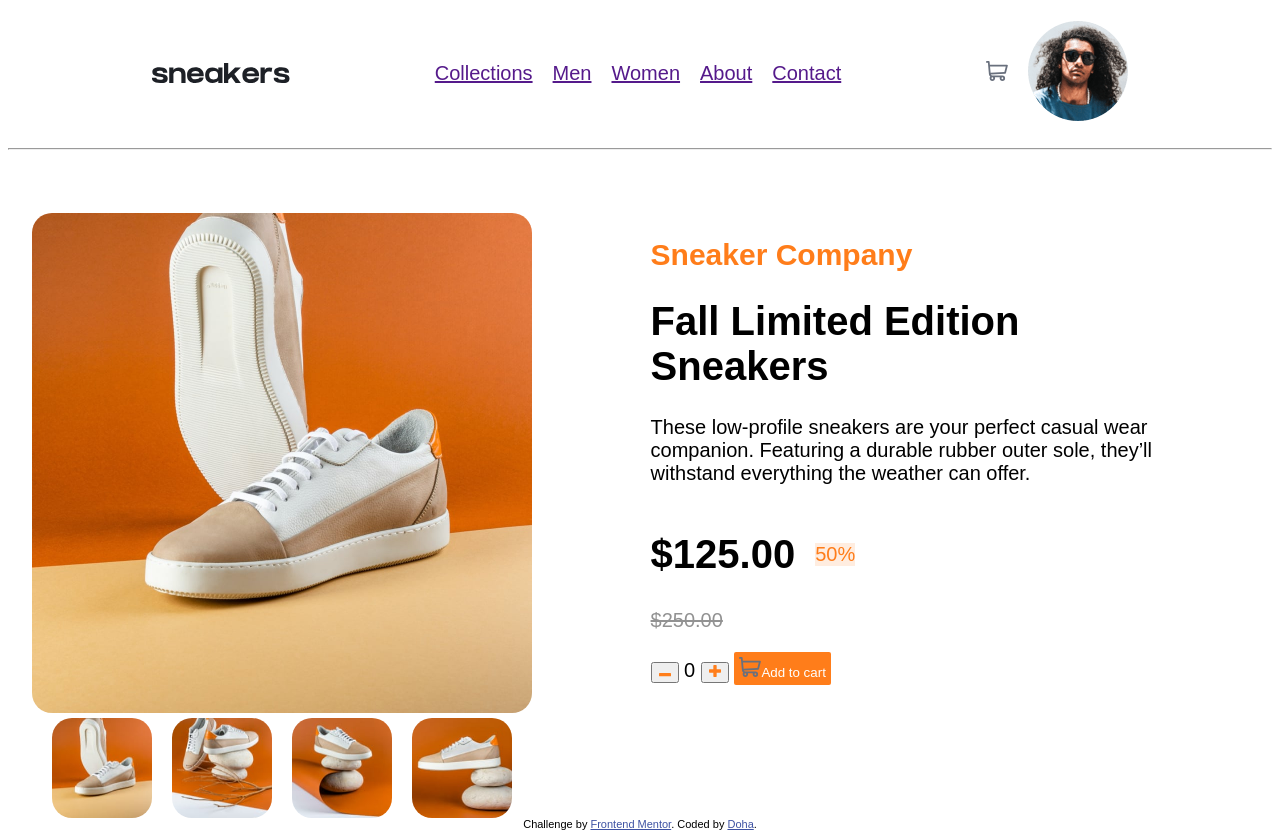
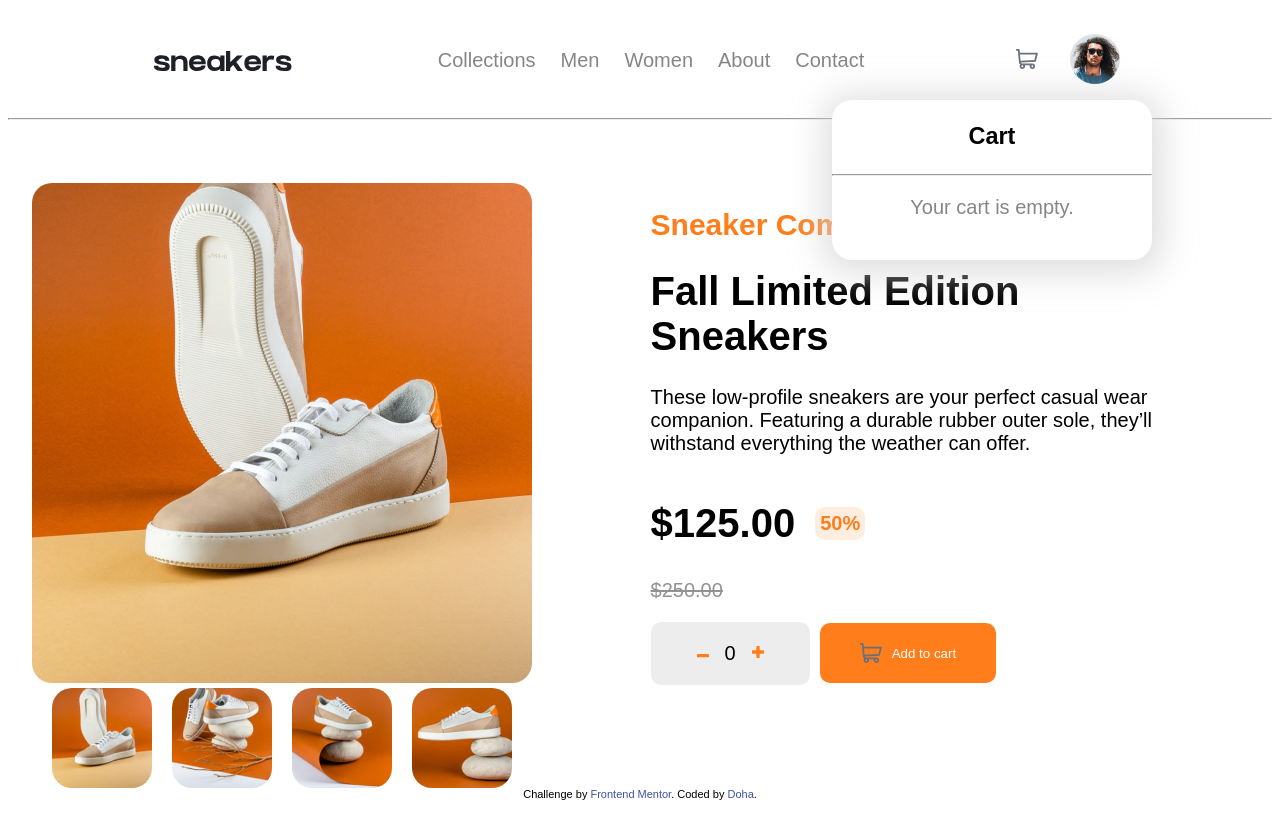
Before and after one commit to dohaisalive/ecommerce-product-page-main, a plain HTML site: page index.html in a window 1280 px wide. After the commit the page ends 808 px from the top, so only its background shows below. Drawn offline with Linux system fonts and the light colour scheme; a web font is replaced by a local one.

Commit message:
modified html and css an js

```diff
--- a/index.html
+++ b/index.html
@@ -7,14 +7,9 @@
   <link rel="icon" type="image/png" sizes="32x32" href="./images/favicon-32x32.png">
   <link rel="stylesheet" href="styles.css">
   <link rel="stylesheet" href="https://fonts.google.com/specimen/Kumbh+Sans">
+  <script src="index.js"></script>
 
   <title>Frontend Mentor | E-commerce product page</title>
-
-  <!-- Feel free to remove these styles or customise in your own stylesheet 👍 -->
-  <style>
-    .attribution { font-size: 11px; text-align: center; }
-    .attribution a { color: hsl(228, 45%, 44%); }
-  </style>
 </head>
 
 
@@ -32,14 +27,8 @@
     </ul>
 
     <div class="user">
-      <div class="cart">
-        <img src="./images/icon-cart.svg" alt="">
-
-      </div>
-
-      <div class="profile">
-        <img src="./images/image-avatar.png" alt="">
-      </div>
+      <button onclick="showItems()" class="cart"><img src="./images/icon-cart.svg"/></button>
+      <button><img class="pfp" src="./images/image-avatar.png" alt=""/></button>
     </div>
 
   </div>
@@ -48,7 +37,7 @@
 
   <div class="product">
     <div class="pics">
-      <img class="productPics" id="mainPic" src="./images/image-product-1.jpg" alt="">
+      <a href=""><img id="mainPic" src="./images/image-product-1.jpg" alt=""></a>
 
       <div class="thumbnails">
         <img class="productPics" src="./images/image-product-1-thumbnail.jpg" alt="">
@@ -75,13 +64,23 @@
       <p class="originalPrice">$250.00</p>
 
       <div class="toCart">
-        <button><img src="./images/icon-minus.svg"></button>
-        0
-        <button><img src="./images/icon-plus.svg"></button>
-        <button class="cartButton"><img src="./images/icon-cart.svg">Add to cart</button>
+        <div class="quantity">
+          <button onclick="minus()"><img src="./images/icon-minus.svg"></button>
+          <p id="counter">0</p>
+          <button onclick="plus()"><img src="./images/icon-plus.svg"></button>
+        </div>
+
+        <button class="cartButton" onclick="addToCart()"><img src="./images/icon-cart.svg"/>Add to cart</button>
       </div>
 
     </div>
+
+  </div>
+
+  <div id="cartContainer">
+      <h3>Cart</h3>
+      <hr>
+      <p class="empty">Your cart is empty.</p>
 
   </div>
 
--- /dev/null
+++ b/index.js
@@ -0,0 +1,26 @@
+let counter = 0;
+let cart = [];
+let item = "";
+function showItems() {
+  var x = document.getElementById("cartContainer");
+  if (x.style.display === "none") {
+    x.style.display = "block";
+  } else {
+    x.style.display = "none";
+  }
+}
+
+function minus() {
+  counter--;
+  if (counter < 0) counter = 0;
+  document.getElementById("counter").innerHTML = counter;
+}
+
+function plus() {
+  counter++;
+  document.getElementById("counter").innerHTML = counter;
+}
+
+function addToCart() {
+  cart.add(item);
+}
--- a/styles.css
+++ b/styles.css
@@ -1,6 +1,38 @@
 body {
   font-family: 'Kumbh Sans', sans-serif;
   font-size: 20px;
+}
+
+button {
+  background-color: transparent;
+  background-repeat: no-repeat;
+  border: none;
+  cursor: pointer;
+  overflow: hidden;
+  outline: none;
+  cursor: pointer;
+}
+
+.navigationBar{
+  display: flex;
+  flex-direction: row;
+  justify-content: space-evenly;
+  align-items: center;
+  padding-top: 25px;
+  padding-bottom: 20px;
+}
+
+a:link, a:visited {
+  color: rgb(134, 134, 134);
+  text-decoration: none;
+}
+
+a:hover, a:active {
+  color: rgb(0, 0, 0);
+  text-decoration: none;
+  text-decoration: underline hsl(26, 100%, 55%);
+  text-decoration-thickness: 4px;
+  text-underline-offset: 46px;
 }
 
 ul {
@@ -10,27 +42,54 @@ ul {
 
   display: flex;
   flex-direction: row;
-  gap: 20px;
+  gap: 25px;
   color: black;
 }
 
-button {
-  cursor: pointer;
+#cartContainer{
+  height: 20%;
+  width: 25%;
+  text-align: center;
+  margin-top: 20px;
+  z-index: 1000;
+	position: absolute;
+  top: 10%;
+  right: 10%;
+  background-color: rgb(255, 255, 255);
+  border-radius: 20px;
+  box-shadow: 1px 4px 34px 10px rgba(212,212,212,0.75);
+  -webkit-box-shadow: 1px 4px 34px 10px rgba(212,212,212,0.75);
+  -moz-box-shadow: 1px 4px 34px 10px rgba(212,212,212,0.75);
+
 }
+
+.empty{
+  color: rgb(134, 134, 134);
+}
+
+
+.user{
+  display: flex;
+  flex-direction: row;
+  align-items: center;
+  gap: 20px;
+}
+
+.pfp {
+  height:50px;
+}
+
+.pfp:active, .pfp:hover{
+  border-radius: 100px;
+  box-shadow: 2px hsl(26, 100%, 55%);
+  border: 2px solid hsl(26, 100%, 55%);
+}
+
 
 .originalPrice {
   text-decoration: line-through;
   margin-top:1%;
   color: rgb(146, 146, 146);
-}
-
-.navigationBar{
-  display: flex;
-  flex-direction: row;
-  justify-content: space-evenly;
-  align-items: center;
-  padding-top: 1%;
-  padding-bottom: 1%;
 }
 
 .product {
@@ -41,34 +100,19 @@ button {
   gap: 10%;
 }
 
-.productPics{
-  border-radius: 20px;
-  max-width: 100px;
-  max-height: 100px;
-}
-
-.thumbnails{
-  display: flex;
-  justify-content: space-evenly;
-}
-
 .companyName{
   color: hsl(26, 100%, 55%);
 }
 
 
-.user{
-  display: flex;
-  flex-direction: row;
-  align-items: center;
-  gap: 20px;
-}
 
 .sale {
   background-color: hsl(25, 100%, 94%);
   color: hsl(26, 100%, 55%);
   display: inline;
-
+  border-radius: 10px;
+  font-weight: bold;
+  padding: 5px;
 }
 
 .price {
@@ -78,20 +122,71 @@ button {
   gap: 20px
 }
 
-.cartButton{
-  background-color: hsl(26, 100%, 55%);
-  border: none;
-  padding: 5px;
-  border-radius: 2px;
-  color:white;
+
+#mainPic{
+  max-width: 500px;
+  max-height: 500px;
+  border-radius: 20px;
+
+}
+
+.productPics{
+  border-radius: 20px;
+  max-width: 100px;
+  max-height: 100px;
 }
 
 .pics{
   padding-left: 2%;
 }
 
-#mainPic{
-  max-width: 500px;
-  max-height: 500px;
 
+.thumbnails{
+  display: flex;
+  justify-content: space-evenly;
 }
+
+
+.productPics:active, .productPics:hover{
+  opacity: 0.4;
+  filter: alpha(opacity=40); /* msie */
+  border-radius: 20px;
+  /* border: 2px solid hsl(26, 100%, 55%); */
+}
+
+.toCart {
+  display: flex;
+  flex-direction: row;
+  align-items: center;
+  gap: 10px;
+}
+
+
+.quantity {
+  background-color: #ededed;
+  border-radius: 8px;
+  display: flex;
+  flex-direction: row;
+  align-items: center;
+  gap: 10px;
+  padding-left: 40px;
+  padding-right: 40px;
+  border-radius: 10px;
+}
+
+.cartButton{
+  background-color: hsl(26, 100%, 55%);
+  border: none;
+  padding: 20px;
+  padding-left: 40px;
+  padding-right: 40px;
+  border-radius: 10px;
+  color:white;
+  display: flex;
+  flex-direction: row;
+  align-items: center;
+  gap: 10px;
+}
+
+.attribution { font-size: 11px; text-align: center; }
+.attribution a { color: hsl(228, 45%, 44%); }
```
Also changed, not shown: 1 other file.
